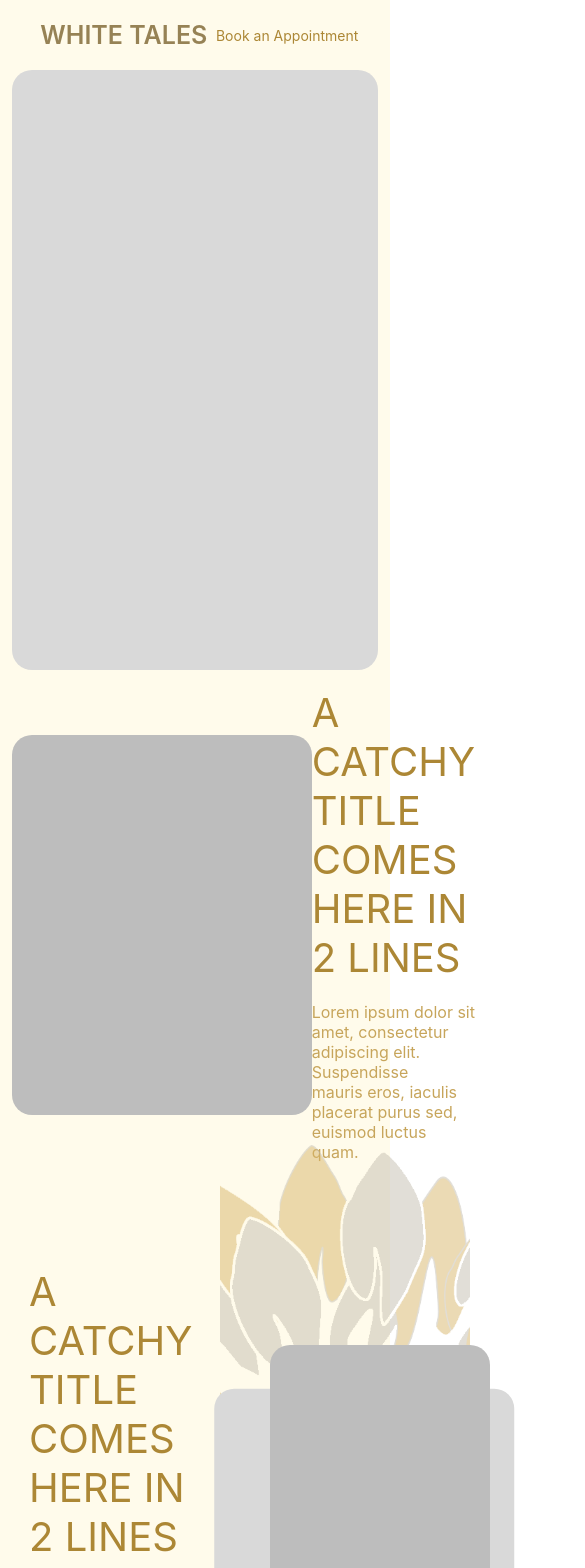
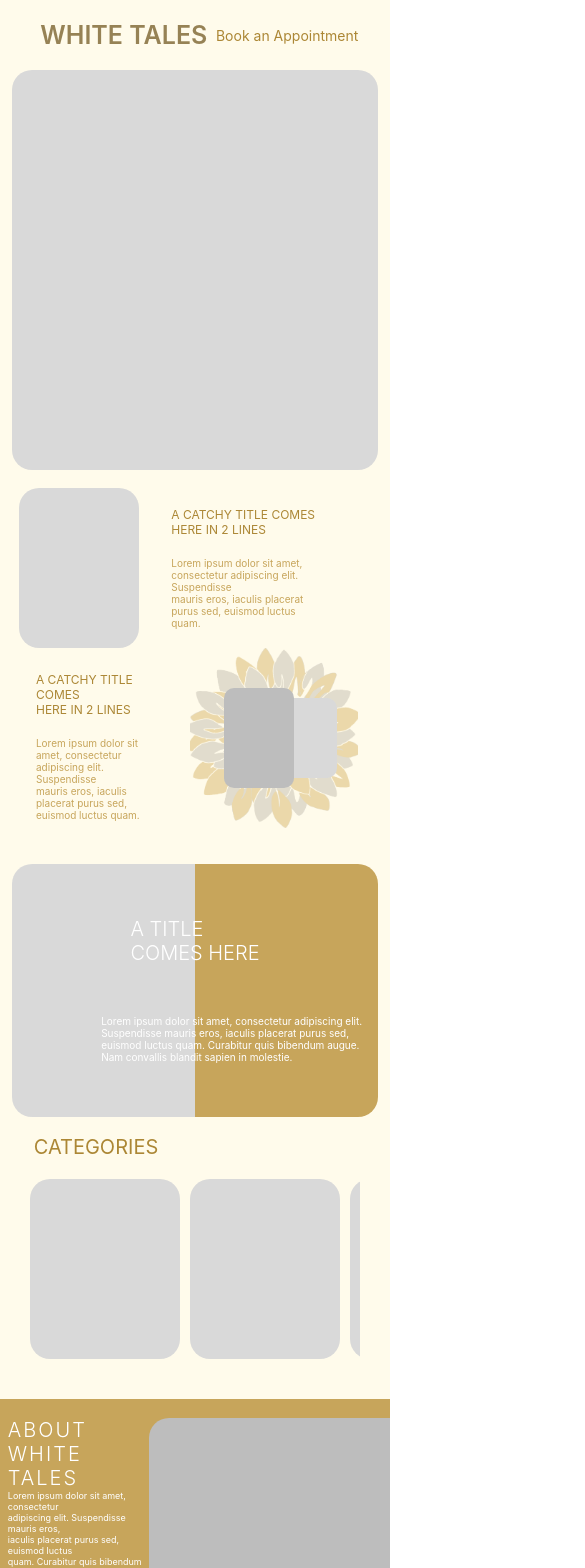
Before and after one commit to Jaspreet39/white-tales, a React (Create React App) app: page / in a window 390 px wide. Shown: the top 1568 px of the page, 585 px wide, since content can reach past the window. Built offline with nearby package versions, Linux system fonts and the light colour scheme.

Commit message:
make responsive

```diff
--- a/public/index.html
+++ b/public/index.html
@@ -24,7 +24,7 @@
       work correctly both with client-side routing and a non-root public URL.
       Learn how to configure a non-root public URL by running `npm run build`.
     -->
-    <title>React App</title>
+    <title>White Tales</title>
   </head>
   <body>
     <noscript>You need to enable JavaScript to run this app.</noscript>
--- a/src/Component/About.js
+++ b/src/Component/About.js
@@ -15,7 +15,7 @@ function About() {
           <br /> euismod luctus quam. Curabitur quis bibendum augue.
           <br /> Nam convallis blandit sapien in molestie.
         </p>
-        <div className="box" />
+        {/* <div className="box" /> */}
       </div>
     </div>
   );
--- a/src/Component/Showcase.js
+++ b/src/Component/Showcase.js
@@ -9,7 +9,7 @@ function Showcase() {
         <div className="showcaseUpperImages">
           <div className="showcaseImage">
             <div className="firstImg"></div>
-            <div className="secondImg"></div>
+            {/* <div className="secondImg"></div> */}
           </div>
         </div>
         <div className="showcaseUpperTitle">
--- a/src/Style/About.scss
+++ b/src/Style/About.scss
@@ -11,7 +11,7 @@
 
 
     & .aboutContainer {
-        width: 80%;
+        width: 100%;
         @include flexbox(center);
         flex-direction: column;
         z-index: 1;
@@ -37,7 +37,55 @@
     & p {
         font-size: 12px;
         color: #fff;
-        margin-left: 25%;
+        margin-left: 20%;
         margin-top: 50px;
     }
 }
+
+@media screen and (max-width: 450px) {
+   .about{
+    width: 100% !important;
+    height: 30vh;
+    padding: 0%;
+
+    & .aboutContainer{
+        width: 100%;
+    }
+    & h1{
+        font-size: 20px;
+    }
+         & p {
+             font-size: 10px;
+         }
+
+    & .box{
+        height: 180px;
+        width: 60px;
+    }
+   }
+}
+
+@media screen and (max-width: 550px) {
+    .about {
+        width: 100% !important;
+        height: 30vh;
+        padding: 0%;
+
+        & .aboutContainer {
+            width: 100%;
+        }
+
+        & h1 {
+            font-size: 20px;
+        }
+
+        & p {
+            font-size: 10px;
+        }
+
+        & .box {
+            height: 180px;
+            width: 60px;
+        }
+    }
+}
--- a/src/Style/BottomTop.scss
+++ b/src/Style/BottomTop.scss
@@ -25,7 +25,39 @@
 .bottomRight {
     background-color: #BDBDBD;
     width: 80%;
-    height: 600px;
+    height: 60vh;
     border-top-left-radius: 20px;
     border-bottom-left-radius: 20px;
 }
+
+@media screen and (max-width: 450px) {
+    .bottomLeft{
+        & h1{
+            font-size: 20px;
+        }
+
+        & p{
+            font-size: 9px;
+        }
+    }
+
+    .bottomRight{
+        height: 400px;
+    }
+}
+
+@media screen and (max-width: 550px) {
+    .bottomLeft {
+        & h1 {
+            font-size: 20px;
+        }
+
+        & p {
+            font-size: 9px;
+        }
+    }
+
+    .bottomRight {
+        height: 400px;
+    }
+}
--- a/src/Style/Form.scss
+++ b/src/Style/Form.scss
@@ -76,3 +76,30 @@
         margin-left: 40%;
     }
 }
+
+@media screen and (max-width: 450px) {
+    .form {
+            @include flexbox(center);
+            flex-direction: column;
+        }
+        .right{
+            & img{
+                height: 100%;
+                width: 100%;
+            }
+        }
+}
+
+@media screen and (max-width: 550px) {
+    .form {
+        @include flexbox(center);
+        flex-direction: column;
+    }
+
+    .right {
+        & img {
+            height: 100%;
+            width: 100%;
+        }
+    }
+}
--- a/src/Style/Header.scss
+++ b/src/Style/Header.scss
@@ -15,4 +15,8 @@
         font-weight: 400;
         color: #AC8735;
     }
+
+    & p:hover{
+        cursor: pointer;
+    }
 }
--- a/src/Style/banner.scss
+++ b/src/Style/banner.scss
@@ -1,18 +1,37 @@
 @import '../Style//mixin.scss';
-.banner{
+
+.banner {
     margin: auto;
     width: 100%;
     @include flexbox(center);
 
-    & .bannerImg{
+    & .bannerImg {
         height: 600px;
         width: 100%;
         background-color: #D9D9D9;
         border-radius: 20px;
 
-        & img{
+        & img {
             border-radius: 20px;
             object-fit: fill;
         }
     }
 }
+
+@media screen and (max-width: 450px) {
+    .banner {
+
+        & .bannerImg {
+            height: 400px;
+        }
+    }
+}
+
+@media screen and (max-width: 550px) {
+    .banner {
+
+        & .bannerImg {
+            height: 400px;
+        }
+    }
+}
--- a/src/Style/carousel.scss
+++ b/src/Style/carousel.scss
@@ -1,15 +1,18 @@
 @import '../Style//Variable.scss';
-.carousel{
+
+.carousel {
     width: 100%;
     margin-top: 5%;
-    & h1{
+
+    & h1 {
         margin-left: 6%;
         font-size: 50px;
         color: $Title-color;
         font-weight: 400;
     }
 }
-.carouselContainer{
+
+.carouselContainer {
     width: 90%;
     // background-color: red;
     height: 400px;
@@ -19,15 +22,49 @@
     overflow-y: hidden;
     margin-top: 20px;
 }
-.images{
-   height: 100%;
-background-color: #D9D9D9;
-   min-width: 300px;
+
+.images {
+    height: 100%;
+    background-color: #D9D9D9;
+    min-width: 300px;
     margin-right: 10px;
     border-radius: 20px;
     padding: 10px 0;
 
-    & img{
+    & img {
         border-radius: 20px;
     }
 }
+
+@media screen and (max-width: 450px) {
+    .carousel {
+
+            & h1 {
+                font-size: 20px;
+            }
+        }
+        .images{
+            height: 80%;
+            min-width: 150px;
+        }
+        .carouselContainer{
+            height: 200px;
+        }
+}
+@media screen and (max-width: 550px) {
+    .carousel {
+
+        & h1 {
+            font-size: 20px;
+        }
+    }
+
+    .images {
+        height: 80%;
+        min-width: 150px;
+    }
+
+    .carouselContainer {
+        height: 200px;
+    }
+}
--- a/src/Style/showcase.scss
+++ b/src/Style/showcase.scss
@@ -10,6 +10,7 @@
 .showcase {
     margin-top: 5%;
     padding-right: 20px;
+    padding-bottom: 5%;
 }
 
 .showcaseUpper {
@@ -35,6 +36,7 @@
         font-size: 40px;
         font-weight: 400;
         color: $Title-color;
+
     }
 
     & p {
@@ -46,7 +48,8 @@
 .showcaseLower {
     @include flexbox(space-between)
 }
-.showcaseLowerLeft{
+
+.showcaseLowerLeft {
     padding-left: 5%;
 }
 
@@ -84,3 +87,155 @@
 
     }
 }
+
+
+@media screen and (max-width: 1500px) {
+
+    .showcaseLowerLeft {
+        width: 40%;
+    }
+
+    .showcaseLowerRight {
+        height: 500px;
+        width: 500px;
+
+        & .firstImg {
+            @include image(250px, 180px, #D9D9D9);
+        }
+
+        & .secondImage {
+            @include image(250px, 180px, #BDBDBD);
+        }
+    }
+}
+
+@media screen and (min-width: 500px) and (max-width: 1200px) {
+    .showcaseLowerRight {
+        height: 400px;
+        width: 500px;
+
+        & .firstImg {
+            @include image(200px, 150px, #D9D9D9);
+        }
+
+        & .secondImage {
+            @include image(200px, 130px, #BDBDBD);
+        }
+    }
+}
+
+@media screen and (max-width: 450px) {
+    .showcase {
+        padding-left: 2%;
+    }
+
+    .showcaseUpperTitle {
+        margin-left: 10%;
+
+        & h1 {
+            font-size: 12px;
+        }
+
+        & p {
+            font-size: 10px;
+            // text-align: justify
+        }
+    }
+
+    .showcaseImage {
+        & .firstImg {
+            @include image(160px, 120px, #D9D9D9);
+        }
+    }
+    .showcaseLower{
+        margin: 5% 0;
+    }
+
+    .showcaseLowerLeft {
+        & h1 {
+            font-size: 12px;
+        }
+
+        & p {
+            font-size: 10px;
+            // text-align: justify
+        }
+    }
+
+    .showcaseLowerRight {
+        height: 200px;
+        width: 250px;
+
+        & .firstImg {
+                @include image(100px, 80px, #D9D9D9);
+                border-radius: 10px;
+            }
+
+            & .secondImage {
+                @include image(100px, 70px, #BDBDBD);
+                border-radius: 10px;
+            }
+    }
+}
+
+@media screen and (max-width: 550px) {
+    .showcase {
+        padding-left: 2%;
+    }
+
+    .showcaseUpperTitle {
+        margin-left: 10%;
+
+        & h1 {
+            font-size: 12px;
+        }
+
+        & p {
+            font-size: 10px;
+            // text-align: justify
+        }
+    }
+
+    .showcaseImage {
+        & .firstImg {
+            @include image(160px, 120px, #D9D9D9);
+        }
+    }
+
+    .showcaseLower {
+        margin: 5% 0;
+    }
+
+    .showcaseLowerLeft {
+        & h1 {
+            font-size: 12px;
+        }
+
+        & p {
+            font-size: 10px;
+            // text-align: justify
+        }
+    }
+
+    .showcaseLowerRight {
+        height: 200px;
+        width: 200px;
+
+        & .firstImg {
+            @include image(100px, 80px, #D9D9D9);
+            border-radius: 10px;
+        }
+
+        & .secondImage {
+            @include image(100px, 70px, #BDBDBD);
+            border-radius: 10px;
+        }
+    }
+}
+
+@media screen and (max-width: 420px){
+    .showcaseLowerRight {
+            height: 180px;
+            width: 180px;
+        }
+}
```
